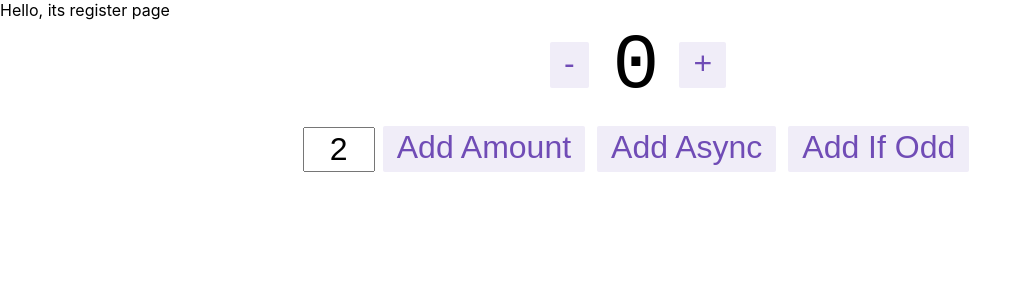
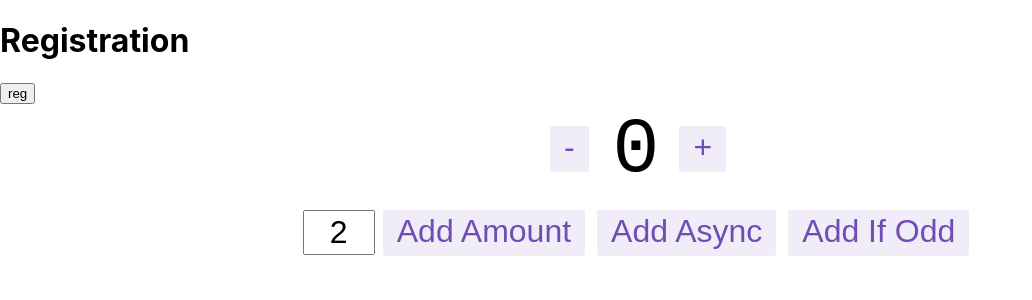
Before and after one commit to Kiri1111/cards_rtk, a React (Create React App) app: page /register in a window 1280 px wide. Shown: the top 300 px of the page, without its empty margins (0-1032 px from the left). Built offline with nearby package versions, Linux system fonts and the light colour scheme.

Commit message:
feat: auth feature

```diff
--- a/src/features/auth/authApi.ts
+++ b/src/features/auth/authApi.ts
@@ -1,7 +1,27 @@
 import {instance} from "../../common/api/commonApi";
 
 export const authApi = {
-	register(email: string, password: string) {
-		return instance.post('auth/register', {email, password})
+	register(arg: ArgRegisterType) {
+		return instance.post<RegisterResponseType>('auth/register', arg)
 	}
 }
+
+export type ArgRegisterType = {
+	email: string,
+	password: string
+}
+export type RegisterResponseType = {
+	addedUser: UserType
+}
+export type UserType = {
+	_id: string
+	email: string
+	rememberMe: boolean
+	isAdmin: boolean
+	name: string
+	verified: boolean
+	publicCardPacksCount: number
+	created: string
+	updated: string
+	_v: number
+}
--- a/src/features/auth/authSlice.ts
+++ b/src/features/auth/authSlice.ts
@@ -1,4 +1,12 @@
-import {createSlice} from "@reduxjs/toolkit";
+import {createAsyncThunk, createSlice} from "@reduxjs/toolkit";
+import {ArgRegisterType, authApi} from "./authApi";
+
+const register = createAsyncThunk('auth/register', (arg: ArgRegisterType, thunkAPI) => {
+		const {dispatch, getState, rejectWithValue} = thunkAPI
+		authApi.register(arg).then((res) => console.log(res))
+	}
+)
+
 
 const slice = createSlice({
 	name: 'auth',
@@ -7,3 +15,4 @@ const slice = createSlice({
 })
 
 export const authReducer = slice.reducer
+export const authThunks = {register}
--- /dev/null
+++ b/src/features/auth/register/Register.tsx
@@ -0,0 +1,17 @@
+import React from 'react';
+import {useAppDispatch} from "../../../app/hooks";
+import {authThunks} from "../authSlice";
+
+
+export const Register = () => {
+	const dispatch = useAppDispatch()
+	const registerHandler = () => {
+		dispatch(authThunks.register({email: 'sss', password: 'sss'}))
+	}
+	return (
+		<div>
+			<h1>Registration</h1>
+			<button onClick={registerHandler}>reg</button>
+		</div>
+	);
+};
--- a/src/index.tsx
+++ b/src/index.tsx
@@ -6,6 +6,7 @@ import App from './app/App';
 import reportWebVitals from './reportWebVitals';
 import './index.css';
 import {createBrowserRouter, RouterProvider} from "react-router-dom";
+import {Register} from "./features/auth/register/Register";
 
 const router = createBrowserRouter([
 	{
@@ -20,7 +21,7 @@ const router = createBrowserRouter([
 		element: <div>Hello, its logout page</div>
 	}, {
 		path: '/register',
-		element: <div>Hello, its register page</div>
+		element: <Register/>
 	}, {
 		path: '/profile',
 		element: <div>Hello, its profile page</div>
@@ -31,12 +32,10 @@ const container = document.getElementById('root')!;
 const root = createRoot(container);
 
 root.render(
-	<React.StrictMode>
+	<Provider store={store}>
 		<RouterProvider router={router}/>
-		<Provider store={store}>
-			<App/>
-		</Provider>
-	</React.StrictMode>
+		<App/>
+	</Provider>
 );
 
 // If you want to start measuring performance in your app, pass a function
```
